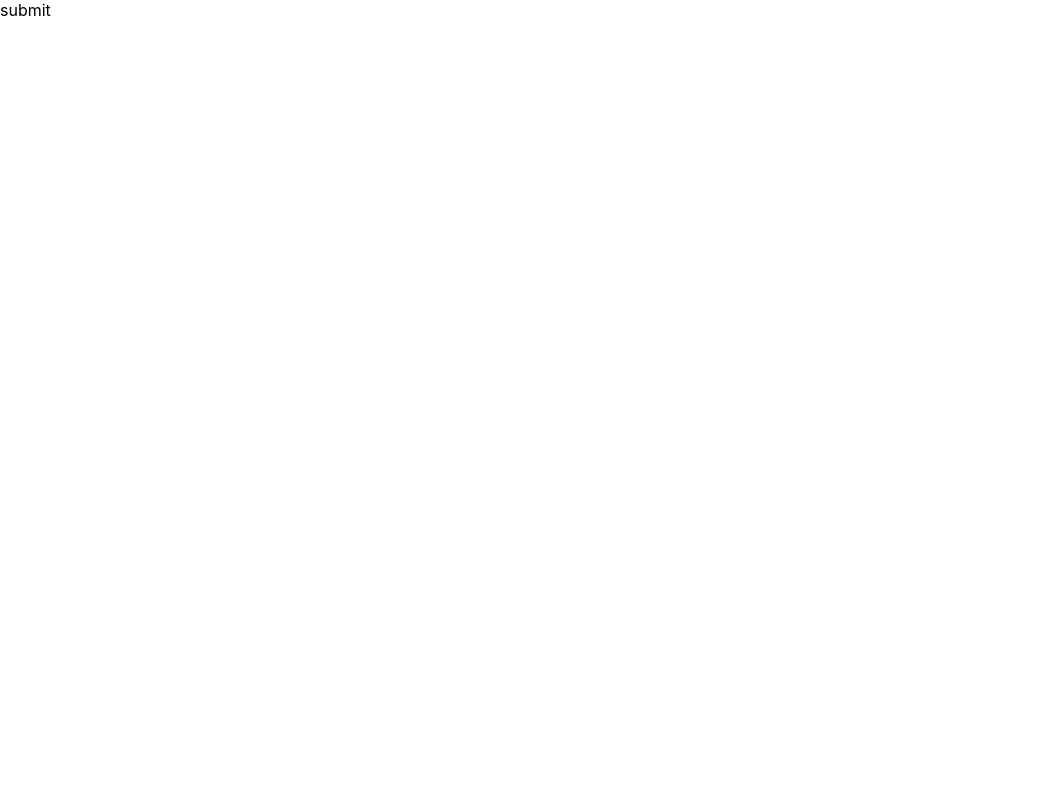
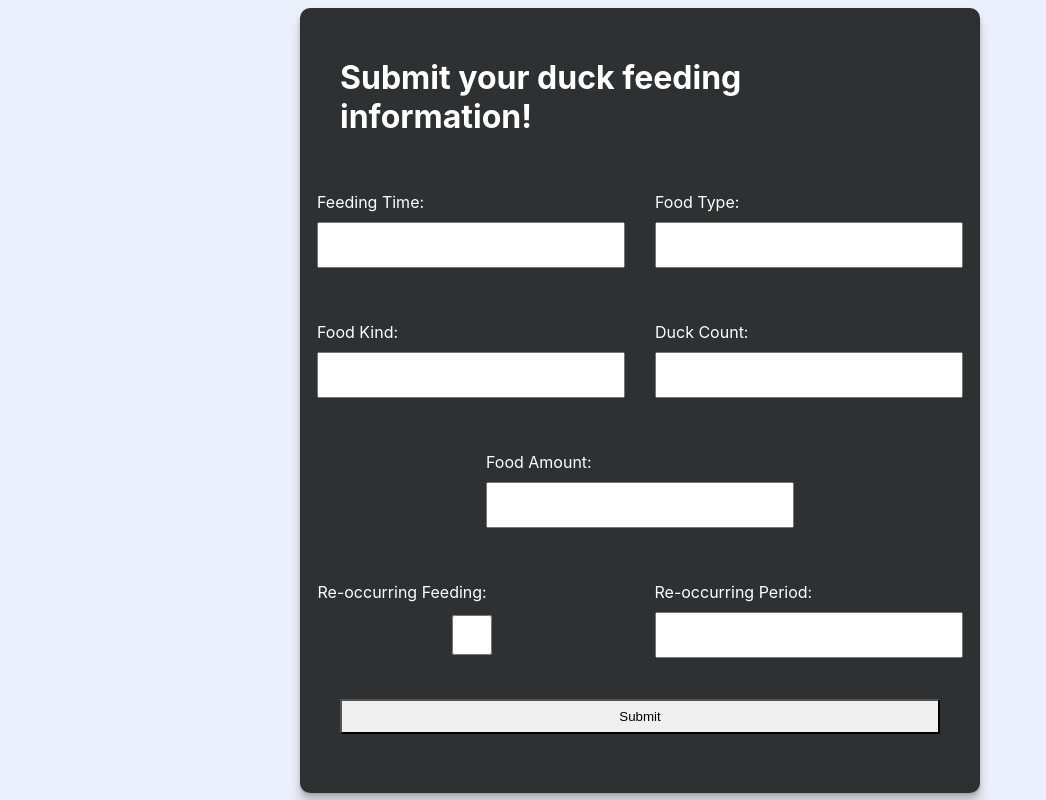
Before and after one commit to soroushysfi/freshworks-duck-feeding-app, a React (Create React App) app: page / in a window 1280 px wide. Shown: the whole page, without its empty margins (0-1046 px from the left). Built offline with nearby package versions, Linux system fonts and the light colour scheme.

Commit message:
basic form added

```diff
--- a/package.json
+++ b/package.json
@@ -7,6 +7,7 @@
     "@testing-library/react": "^11.1.0",
     "@testing-library/user-event": "^12.1.10",
     "axios": "^0.21.1",
+    "node-sass": "^5.0.0",
     "react": "^17.0.2",
     "react-dom": "^17.0.2",
     "react-redux": "^7.2.3",
--- a/src/App.css
+++ b/src/App.css
@@ -1,38 +1,7 @@
-.App {
-  text-align: center;
+body {
+  display: flex;
+  justify-content: center;
+  align-items: center;
+  min-height: 100vh;
+  background: #eceffc;
 }
-
-.App-logo {
-  height: 40vmin;
-  pointer-events: none;
-}
-
-@media (prefers-reduced-motion: no-preference) {
-  .App-logo {
-    animation: App-logo-spin infinite 20s linear;
-  }
-}
-
-.App-header {
-  background-color: #282c34;
-  min-height: 100vh;
-  display: flex;
-  flex-direction: column;
-  align-items: center;
-  justify-content: center;
-  font-size: calc(10px + 2vmin);
-  color: white;
-}
-
-.App-link {
-  color: #61dafb;
-}
-
-@keyframes App-logo-spin {
-  from {
-    transform: rotate(0deg);
-  }
-  to {
-    transform: rotate(360deg);
-  }
-}
--- a/src/App.js
+++ b/src/App.js
@@ -1,8 +1,7 @@
-import logo from './logo.svg';
 import './App.css';
 
 
-import { Switch, Route, Redirect } from 'react-router-dom'
+import { Switch, Route } from 'react-router-dom'
 
 import DuckFeedingInfoComponent from './pages/duck-feeding-info/duck-feeding-info.component'
 import DuckFeedingSubmitComponent from './pages/duck-feeding-submit/duck-feeding-submit.component'
--- /dev/null
+++ b/src/components/duck-feeding-form/duck-feeding-form.component.jsx
@@ -0,0 +1,55 @@
+import React from 'react'
+
+import './duck-feeding-form.styles.scss'
+const handleSubmit = (event) => {
+    event.preventDefault();
+    console.log('form was submitted');
+  }
+
+const DuckFeedingFormComponent = () => {
+    return (
+      <form className="login-form" onSubmit={handleSubmit}>
+      <h1>Submit your duck feeding information!</h1>
+      <div className='display-row'>
+      <div className="form-input-material">
+      <label >Feeding Time: </label>
+        <input type="text" name="username" placeholder=" "  className="form-control-material" required />
+      </div>
+      <div className="form-input-material">
+      <label >Food Type:</label>
+        <input type="text" name="text"  placeholder=" "  className="form-control-material" required />
+      </div>
+      </div>
+      <div className='display-row'>
+      <div className="form-input-material">
+      <label >Food Kind:</label>
+        <input type="text" name="text"  placeholder=" "  className="form-control-material" required />
+      </div>
+      <div className="form-input-material">
+      <label >Duck Count:</label>
+        <input type="number" name="text"  placeholder=" "  className="form-control-material" required />
+      </div>
+      </div>
+      <div className='display-row'>
+      <div className="form-input-material">
+      <label >Food Amount:</label>
+        <input type="number" name="text"  placeholder=" "  className="form-control-material" required />
+      </div>
+
+      </div>
+      <div className='display-row'>
+      <div className="form-input-material">
+      <label >Re-occurring Feeding:</label>
+        <input type="checkbox" name="text"  placeholder=" "  className="form-control-material" required />
+      </div>
+      <div className="form-input-material">
+      <label >Re-occurring Period:</label>
+        <input type="text" name="text"  placeholder=" "  className="form-control-material" required />
+      </div>
+      </div>
+      <button type="submit" className="btn btn-primary btn-ghost">Submit</button>
+    </form>
+    )
+}
+
+export default DuckFeedingFormComponent
--- /dev/null
+++ b/src/components/duck-feeding-form/duck-feeding-form.styles.scss
@@ -0,0 +1,84 @@
+
+.btn {
+    padding: 8px 20px;
+    border-radius: 0;
+    overflow: hidden;
+
+    &::before {
+      position: absolute;
+      content: "";
+      top: 0;
+      left: 0;
+      width: 100%;
+      height: 100%;
+      background: linear-gradient(
+        120deg,
+        transparent,
+        var(--primary-color),
+        transparent
+      );
+      transform: translateX(-100%);
+      transition: 0.6s;
+    }
+
+    &:hover {
+      background: transparent;
+      box-shadow: 0 0 20px 10px hsla(204, 70%, 53%, 0.5);
+
+      &::before {
+        transform: translateX(100%);
+      }
+    }
+  }
+
+  .form-input-material {
+    --input-default-border-color: white;
+    --input-border-bottom-color: white;
+
+    input {
+      color: white;
+      width: 300px;
+      height: 40px;
+    }
+
+    label {
+        padding: 10px 0;
+        display: block;
+        width: 100%;
+    }
+  }
+
+  .login-form {
+    display: flex;
+    flex-direction: column;
+    align-items: center;
+    width: 600px;
+    padding: 50px 40px;
+    color: white;
+    background: rgba(0, 0, 0, 0.8);
+    border-radius: 10px;
+    box-shadow: 0 0.4px 0.4px rgba(128, 128, 128, 0.109),
+      0 1px 1px rgba(128, 128, 128, 0.155),
+      0 2.1px 2.1px rgba(128, 128, 128, 0.195),
+      0 4.4px 4.4px rgba(128, 128, 128, 0.241),
+      0 12px 12px rgba(128, 128, 128, 0.35);
+
+    .display-row {
+        display: flex;
+        flex-direction: row;
+        align-items: center;
+      }
+    h1 {
+      margin: 0 0 24px 0;
+    }
+
+    .form-input-material {
+      padding: 10px 15px;
+      margin: 12px 0;
+    }
+
+    .btn {
+      width: 100%;
+      margin: 18px 0 9px 0;
+    }
+  }
--- a/src/pages/duck-feeding-submit/duck-feeding-submit.component.jsx
+++ b/src/pages/duck-feeding-submit/duck-feeding-submit.component.jsx
@@ -1,9 +1,12 @@
 import React from 'react'
+
+
+import DuckFeedingFormComponent from './../../components/duck-feeding-form/duck-feeding-form.component'
 
 const DuckFeedingSubmitComponent = () => {
     return (
         <div>
-            submit
+            <DuckFeedingFormComponent />
         </div>
     )
 }
```
Also changed, not shown: src/components/duck-feeding-info-box/duck-feeding-info-box.component.jsx (added), src/components/duck-feeding-info-box/duck-feeding-info-box.styles.scss (added), 1 other file (tests, documents, lock files or other folders).
